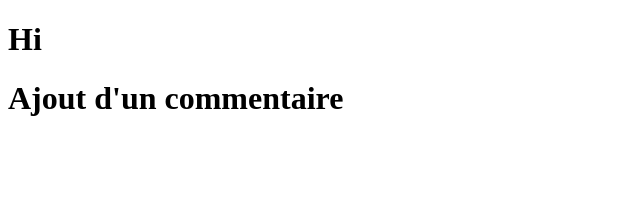
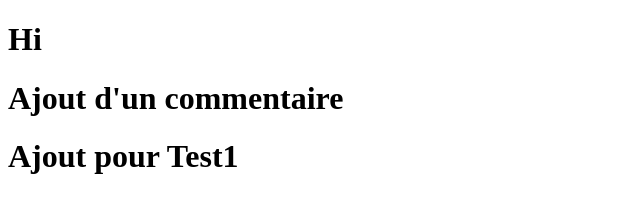
Before and after one commit to AzizOurabiah/TestRepos, a plain HTML site: page index.html in a window 1280 px wide. Shown: the whole page, without its empty margins (0-640 px from the left). Drawn offline with Linux system fonts and the light colour scheme.

Commit message:
Ajout pour Test1

```diff
--- a/index.html
+++ b/index.html
@@ -11,6 +11,7 @@
 <body>
     <h1>Hi</h1>
     <h1>Ajout d'un commentaire</h1>
+    <h1>Ajout pour Test1</h1>
 </body>
 
 </html>
```
